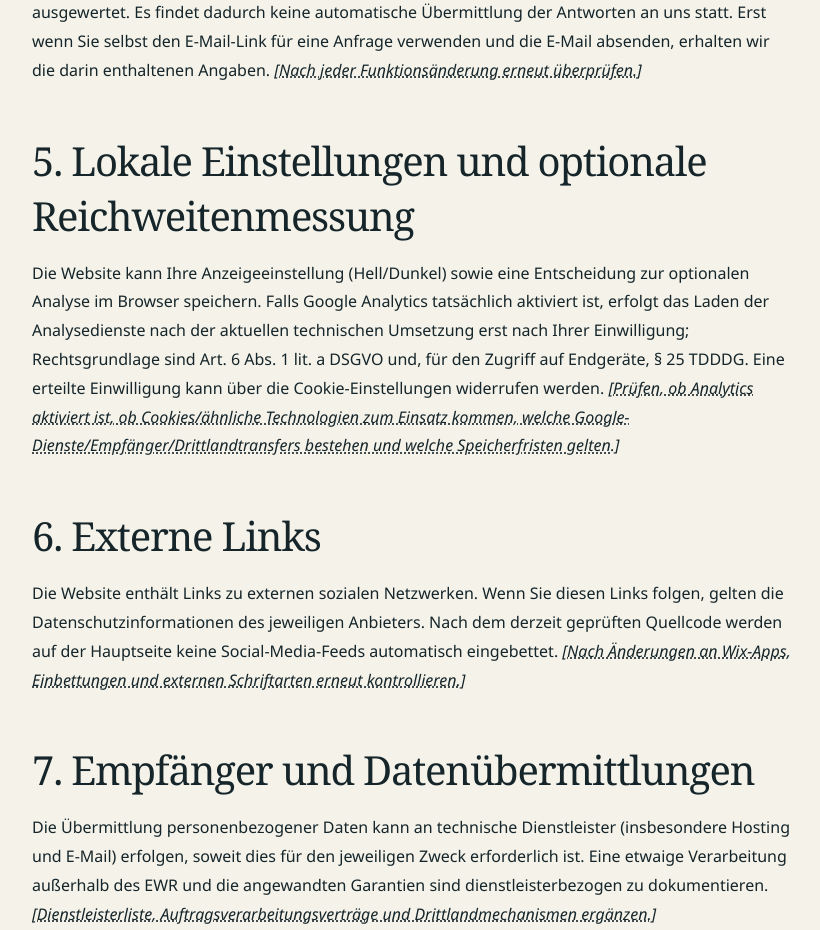
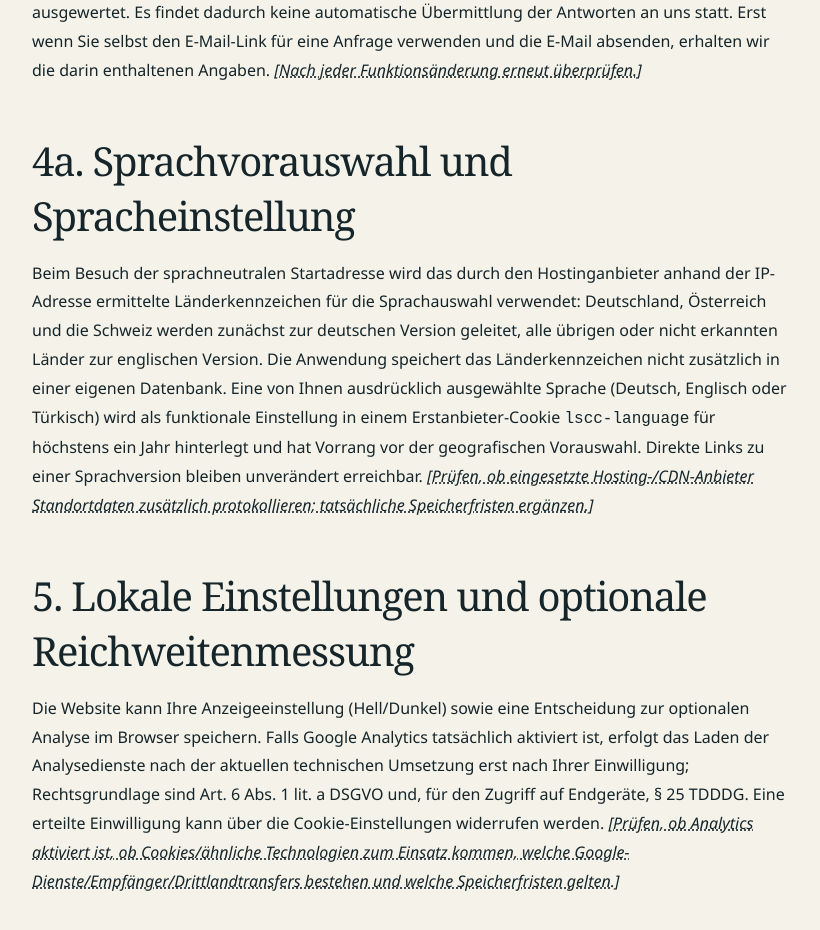
Before and after one commit to AtaMLK/Life-Science-Career-Compass, a Next.js app: page /en/datenschutz in a window 1280 px wide. Shown: the part 1420-2350 px from the top of the page, without its empty margins (227-1047 px from the left). Built offline with nearby package versions, Linux system fonts and the light colour scheme; no server answers.

Commit message:
Disclose IP-country language default and first-party language cookie in privacy draft

```diff
--- a/src/components/legal-pages.tsx
+++ b/src/components/legal-pages.tsx
@@ -45,6 +45,8 @@ function Privacy(){
   <p>Bei Kontaktaufnahme per E-Mail werden die freiwillig mitgeteilten Daten zur Bearbeitung Ihrer Anfrage verarbeitet. Die Rechtsgrundlage ist Art. 6 Abs. 1 lit. b DSGVO für vorvertragliche Maßnahmen oder Art. 6 Abs. 1 lit. f DSGVO für allgemeine Kommunikation. Nachrichten werden gelöscht, sobald sie für den Zweck nicht mehr erforderlich sind, sofern keine gesetzlichen Aufbewahrungspflichten bestehen. <span className="legal-fill">[E-Mail-Anbieter und tatsächlich geltende Fristen prüfen.]</span></p>
   <h2>4. Interaktiver Karriere-Kompass</h2>
   <p>Die Auswahl im Karriere-Kompass wird nach der derzeitigen Code-Fassung zunächst lokal im Browser ausgewertet. Es findet dadurch keine automatische Übermittlung der Antworten an uns statt. Erst wenn Sie selbst den E-Mail-Link für eine Anfrage verwenden und die E-Mail absenden, erhalten wir die darin enthaltenen Angaben. <span className="legal-fill">[Nach jeder Funktionsänderung erneut überprüfen.]</span></p>
+  <h2>4a. Sprachvorauswahl und Spracheinstellung</h2>
+  <p>Beim Besuch der sprachneutralen Startadresse wird das durch den Hostinganbieter anhand der IP-Adresse ermittelte Länderkennzeichen für die Sprachauswahl verwendet: Deutschland, Österreich und die Schweiz werden zunächst zur deutschen Version geleitet, alle übrigen oder nicht erkannten Länder zur englischen Version. Die Anwendung speichert das Länderkennzeichen nicht zusätzlich in einer eigenen Datenbank. Eine von Ihnen ausdrücklich ausgewählte Sprache (Deutsch, Englisch oder Türkisch) wird als funktionale Einstellung in einem Erstanbieter-Cookie <code>lscc-language</code> für höchstens ein Jahr hinterlegt und hat Vorrang vor der geografischen Vorauswahl. Direkte Links zu einer Sprachversion bleiben unverändert erreichbar. <span className="legal-fill">[Prüfen, ob eingesetzte Hosting-/CDN-Anbieter Standortdaten zusätzlich protokollieren; tatsächliche Speicherfristen ergänzen.]</span></p>
   <h2>5. Lokale Einstellungen und optionale Reichweitenmessung</h2>
   <p>Die Website kann Ihre Anzeigeeinstellung (Hell/Dunkel) sowie eine Entscheidung zur optionalen Analyse im Browser speichern. Falls Google Analytics tatsächlich aktiviert ist, erfolgt das Laden der Analysedienste nach der aktuellen technischen Umsetzung erst nach Ihrer Einwilligung; Rechtsgrundlage sind Art. 6 Abs. 1 lit. a DSGVO und, für den Zugriff auf Endgeräte, § 25 TDDDG. Eine erteilte Einwilligung kann über die Cookie-Einstellungen widerrufen werden. <span className="legal-fill">[Prüfen, ob Analytics aktiviert ist, ob Cookies/ähnliche Technologien zum Einsatz kommen, welche Google-Dienste/Empfänger/Drittlandtransfers bestehen und welche Speicherfristen gelten.]</span></p>
   <h2>6. Externe Links</h2>
```
